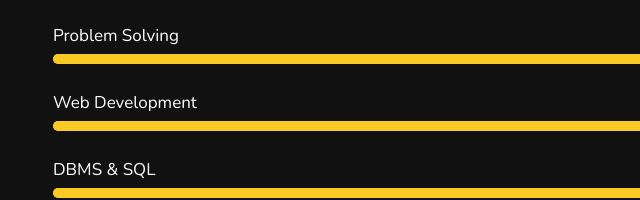
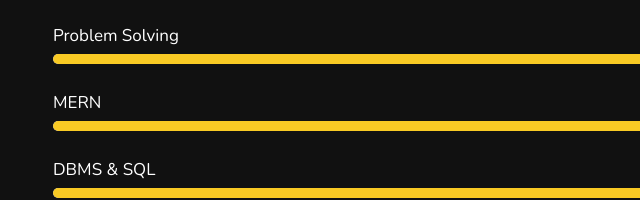
Before and after one commit to ashwanigpt13/portfolio, a plain HTML site: page index.html in a window 1280 px wide. Shown: the part 2545-2745 px from the top of the page, 307-947 px from the left. Drawn offline with nearby package versions, Linux system fonts and the light colour scheme.

Commit message:
Update index.html

```diff
--- a/index.html
+++ b/index.html
@@ -143,7 +143,7 @@
                 </div>
 
                 <div class="progress">
-                    <h3> Web Development <span> 75% </span> </h3>
+                    <h3> MERN <span> 75% </span> </h3>
                     <div class="bar"> <span></span> </div>
                 </div>
 
```
